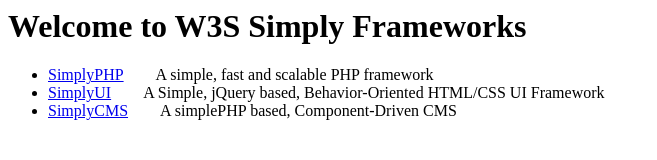
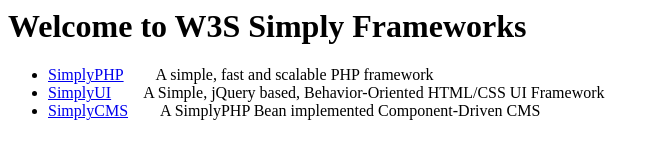
Before and after one commit to yuqkevin/yuqkevin.github.com, a plain HTML site: page index.html in a window 1280 px wide. Shown: the whole page, without its empty margins (0-657 px from the left). Drawn offline with Linux system fonts and the light colour scheme.

Commit message:
Description of SimplyCMS

```diff
--- a/index.html
+++ b/index.html
@@ -7,7 +7,7 @@
 	<div>
 		<ul><li><a href="SimplyPHP/">SimplyPHP</a><span style="margin-left:2em;">A simple, fast and scalable PHP framework</span></li>
 			<li><a href="SimplyUI">SimplyUI</a><span style="margin-left:2em;">A Simple, jQuery based, Behavior-Oriented HTML/CSS UI Framework</span></li>
-			<li><a href="#">SimplyCMS</a><span style="margin-left:2em;">A simplePHP based, Component-Driven CMS</span></li>
+			<li><a href="#">SimplyCMS</a><span style="margin-left:2em;">A SimplyPHP Bean implemented Component-Driven CMS</span></li>
 		</ul>
 	</div>
 </div>
```
